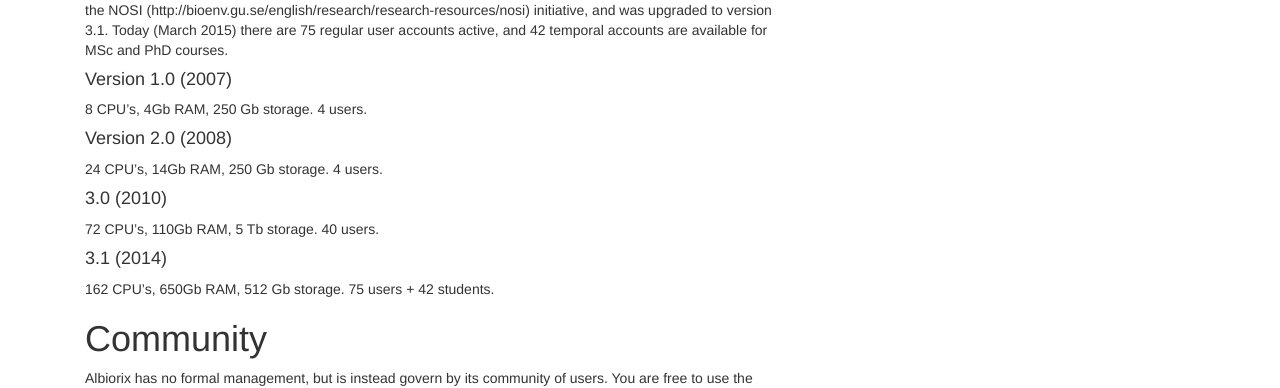
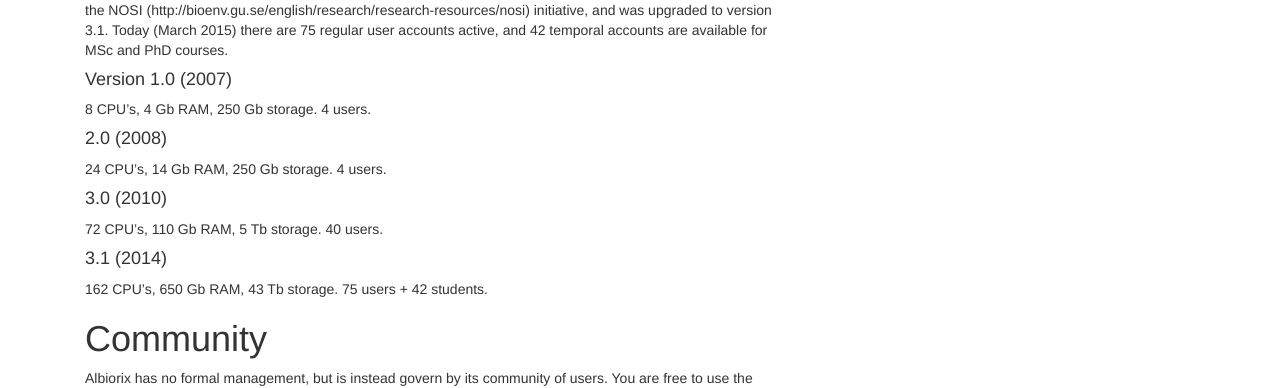
Before and after one commit to The-Bioinformatics-Group/Albiorix, a Jekyll site: the page built from site/about.html, in a window 1280 px wide and 948 px high. Shown: the part 260-648 px from the top of the window. Built offline with Jekyll 4.4.1, drawn with Linux system fonts in a browser that asks for light colours; nearby versions of some CDN libraries.

Commit message:
Updates to the version list

```diff
--- a/site/about.html
+++ b/site/about.html
@@ -10,16 +10,16 @@
 
 
 <h4>Version 1.0 (2007)</h4>
-<p>8 CPU’s, 4Gb RAM, 250 Gb storage. 4 users.</p>
+<p>8 CPU’s, 4 Gb RAM, 250 Gb storage. 4 users.</p>
 
-<h4>Version 2.0 (2008)</h4>
-<p>24 CPU’s, 14Gb RAM, 250 Gb storage. 4 users.</p>
+<h4>2.0 (2008)</h4>
+<p>24 CPU’s, 14 Gb RAM, 250 Gb storage. 4 users.</p>
 
 <h4>3.0 (2010)</h4>
-<p>72 CPU’s, 110Gb RAM, 5 Tb storage. 40 users.</p>
+<p>72 CPU’s, 110 Gb RAM, 5 Tb storage. 40 users.</p>
 
 <h4>3.1 (2014)</h4>
-<p>162 CPU’s, 650Gb RAM, 512 Gb storage. 75 users + 42 students.</p>
+<p>162 CPU’s, 650 Gb RAM, 43 Tb storage. 75 users + 42 students.</p>
 
 
 <h1>Community</h1>
```
